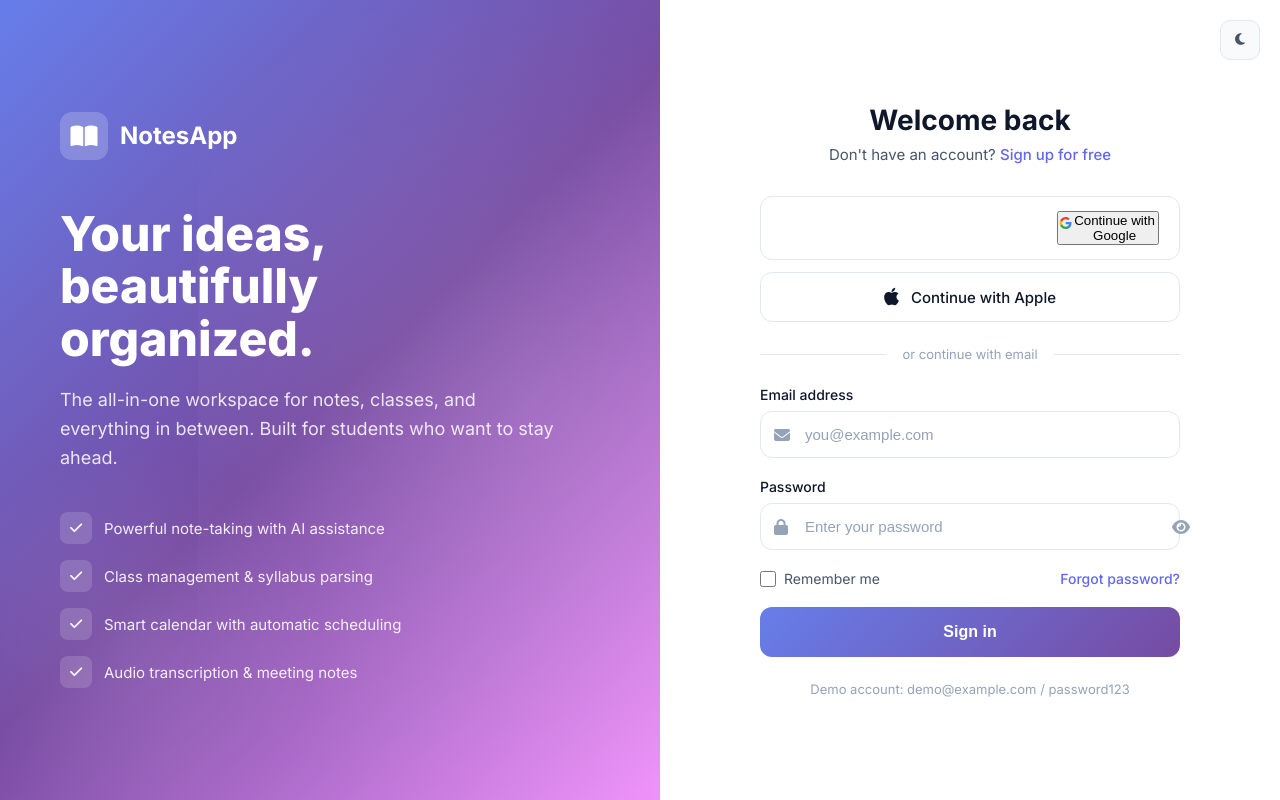
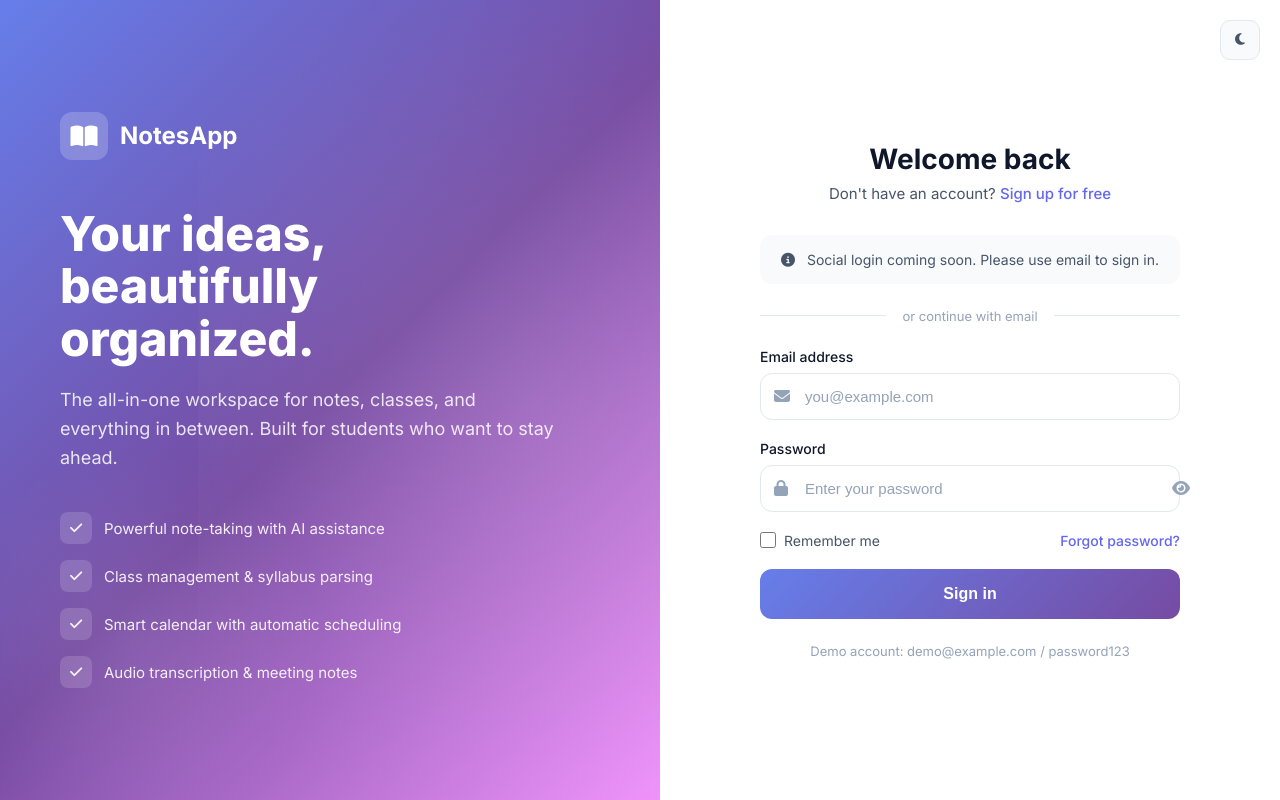
Before and after one commit to harrisonfrench/notes_app, a Flask app: page /auth/login in a window 1280 px wide. Run offline with Flask 3, Linux system fonts and the light colour scheme; some libraries are stand-ins or nearby versions.

Commit message:
Fix OAuth buttons to show gracefully when not configured
- Hide OAuth buttons when credentials not set
- Show friendly "Social login coming soon" message
- Prevent broken OAuth flow errors

Co-Authored-By: Claude Opus 4.5 <noreply@anthropic.com>

```diff
--- a/app/templates/auth/login.html
+++ b/app/templates/auth/login.html
@@ -578,27 +578,9 @@
                 <p>Don't have an account? <a href="/auth/signup">Sign up for free</a></p>
             </div>
 
-            <div class="oauth-buttons">
-                <!-- Google Sign-In Button Container -->
-                <div id="googleSignInBtn" class="oauth-btn google" style="position: relative;">
-                    <div id="g_id_onload"
-                         data-client_id=""
-                         data-context="signin"
-                         data-ux_mode="popup"
-                         data-callback="handleGoogleCredential"
-                         data-auto_prompt="false">
-                    </div>
-                    <div class="g_id_signin"
-                         data-type="standard"
-                         data-shape="rectangular"
-                         data-theme="outline"
-                         data-text="continue_with"
-                         data-size="large"
-                         data-width="100%"
-                         style="width: 100%;">
-                    </div>
-                    <!-- Fallback button when Google SDK not loaded -->
-                    <button class="oauth-btn-fallback" onclick="loginWithGoogleFallback()" style="display: none;">
+            <div class="oauth-buttons" id="oauthButtons">
+                <!-- Google Sign-In Button -->
+                <button class="oauth-btn google" id="googleBtn" onclick="loginWithGoogle()" style="display: none;">
                     <svg width="20" height="20" viewBox="0 0 24 24">
                         <path fill="#4285F4" d="M22.56 12.25c0-.78-.07-1.53-.2-2.25H12v4.26h5.92c-.26 1.37-1.04 2.53-2.21 3.31v2.77h3.57c2.08-1.92 3.28-4.74 3.28-8.09z"/>
                         <path fill="#34A853" d="M12 23c2.97 0 5.46-.98 7.28-2.66l-3.57-2.77c-.98.66-2.23 1.06-3.71 1.06-2.86 0-5.29-1.93-6.16-4.53H2.18v2.84C3.99 20.53 7.7 23 12 23z"/>
@@ -607,16 +589,15 @@
                     </svg>
                     Continue with Google
                 </button>
-                </div>
                 <!-- Apple Sign-In Button -->
-                <div id="appleid-signin"
-                     class="oauth-btn apple"
-                     data-color="white"
-                     data-border="true"
-                     data-type="continue"
-                     onclick="loginWithApple()">
+                <button class="oauth-btn apple" id="appleBtn" onclick="loginWithApple()" style="display: none;">
                     <i class="fab fa-apple"></i>
                     Continue with Apple
+                </button>
+                <!-- Message when OAuth not configured -->
+                <div id="oauthNotConfigured" class="oauth-notice" style="display: none; text-align: center; padding: 16px; background: var(--bg-secondary); border-radius: 12px; color: var(--text-secondary); font-size: 14px;">
+                    <i class="fas fa-info-circle" style="margin-right: 8px;"></i>
+                    Social login coming soon. Please use email to sign in.
                 </div>
             </div>
 
@@ -750,113 +731,76 @@
                 const res = await fetch('/auth/api/oauth/config');
                 oauthConfig = await res.json();
 
-                // Initialize Google Sign-In if enabled
+                let anyOAuthEnabled = false;
+
+                // Show Google button if enabled
                 if (oauthConfig.google_enabled && oauthConfig.google_client_id) {
-                    initGoogleSignIn(oauthConfig.google_client_id);
-                } else {
-                    // Show fallback button
-                    const fallback = document.querySelector('.oauth-btn-fallback');
-                    if (fallback) fallback.style.display = 'flex';
+                    document.getElementById('googleBtn').style.display = 'flex';
+                    anyOAuthEnabled = true;
                 }
 
-                // Initialize Apple Sign-In if enabled
+                // Show Apple button if enabled
                 if (oauthConfig.apple_enabled && oauthConfig.apple_client_id) {
-                    initAppleSignIn(oauthConfig.apple_client_id);
+                    document.getElementById('appleBtn').style.display = 'flex';
+                    anyOAuthEnabled = true;
+                }
+
+                // Show notice if no OAuth configured
+                if (!anyOAuthEnabled) {
+                    document.getElementById('oauthNotConfigured').style.display = 'block';
                 }
             } catch (err) {
-                console.log('OAuth config not available, using fallback');
+                console.log('OAuth config not available');
+                document.getElementById('oauthNotConfigured').style.display = 'block';
             }
         }
 
-        // Initialize Google Sign-In
-        function initGoogleSignIn(clientId) {
-            if (typeof google !== 'undefined' && google.accounts) {
-                // Update the data-client_id attribute
-                const container = document.getElementById('g_id_onload');
-                if (container) {
-                    container.setAttribute('data-client_id', clientId);
-                }
-
-                google.accounts.id.initialize({
-                    client_id: clientId,
-                    callback: handleGoogleCredential,
-                    auto_select: false,
-                    cancel_on_tap_outside: true
-                });
-
-                google.accounts.id.renderButton(
-                    document.getElementById('googleSignInBtn'),
-                    {
-                        theme: 'outline',
-                        size: 'large',
-                        width: '100%',
-                        text: 'continue_with'
-                    }
-                );
-            }
-        }
-
-        // Handle Google credential response
-        async function handleGoogleCredential(response) {
-            if (!response.credential) {
-                showError('Google sign-in failed. Please try again.');
+        // Google Sign-In using popup
+        function loginWithGoogle() {
+            if (!oauthConfig.google_client_id) {
+                showError('Google sign-in is not configured.');
                 return;
             }
 
-            try {
-                const res = await fetch('/auth/api/oauth/google', {
-                    method: 'POST',
-                    headers: { 'Content-Type': 'application/json' },
-                    body: JSON.stringify({ credential: response.credential })
-                });
+            // Use Google's OAuth popup flow
+            const clientId = oauthConfig.google_client_id;
+            const redirectUri = encodeURIComponent(window.location.origin + '/auth/oauth/google/callback');
+            const scope = encodeURIComponent('email profile openid');
+            const url = `https://accounts.google.com/o/oauth2/v2/auth?client_id=${clientId}&redirect_uri=${redirectUri}&response_type=code&scope=${scope}&access_type=offline&prompt=select_account`;
 
-                const data = await res.json();
-                if (data.success) {
-                    window.location.href = data.redirect;
-                } else {
-                    showError(data.error || 'Google login failed');
+            // Open popup
+            const width = 500;
+            const height = 600;
+            const left = (window.innerWidth - width) / 2;
+            const top = (window.innerHeight - height) / 2;
+
+            const popup = window.open(url, 'Google Sign In', `width=${width},height=${height},left=${left},top=${top}`);
+
+            // Check if popup was blocked
+            if (!popup) {
+                // Fallback to redirect
+                window.location.href = url;
             }
-            } catch (err) {
-                showError('Google login failed. Please try again.');
-            }
-        }
-
-        // Fallback Google login (redirect flow)
-        function loginWithGoogleFallback() {
-            if (oauthConfig.google_client_id) {
-                const redirectUri = encodeURIComponent(window.location.origin + '/auth/oauth/google/callback');
-                const scope = encodeURIComponent('email profile');
-                const url = `https://accounts.google.com/o/oauth2/v2/auth?client_id=${oauthConfig.google_client_id}&redirect_uri=${redirectUri}&response_type=code&scope=${scope}&access_type=offline`;
-                window.location.href = url;
-            } else {
-                showError('Google sign-in is not configured. Please use email login.');
-            }
-        }
-
-        // Initialize Apple Sign-In
-        function initAppleSignIn(clientId) {
-            if (typeof AppleID !== 'undefined') {
-                AppleID.auth.init({
-                    clientId: clientId,
-                    scope: 'name email',
-                    redirectURI: window.location.origin + '/auth/oauth/apple/callback',
-                    state: generateState(),
-                    usePopup: true
-                });
-            }
-        }
-
-        // Generate random state for Apple auth
-        function generateState() {
-            return Math.random().toString(36).substring(2, 15);
         }
 
         // Apple Sign-In handler
         async function loginWithApple() {
-            if (typeof AppleID !== 'undefined' && oauthConfig.apple_enabled) {
+            if (!oauthConfig.apple_client_id) {
+                showError('Apple sign-in is not configured.');
+                return;
+            }
+
+            if (typeof AppleID !== 'undefined') {
                 try {
+                    AppleID.auth.init({
+                        clientId: oauthConfig.apple_client_id,
+                        scope: 'name email',
+                        redirectURI: window.location.origin + '/auth/oauth/apple/callback',
+                        state: Math.random().toString(36).substring(2, 15),
+                        usePopup: true
+                    });
+
                     const data = await AppleID.auth.signIn();
-                    // data contains authorization object with id_token, code, etc.
 
                     const res = await fetch('/auth/api/oauth/apple', {
                         method: 'POST',
@@ -864,7 +808,7 @@
                         body: JSON.stringify({
                             id_token: data.authorization.id_token,
                             code: data.authorization.code,
-                            user: data.user  // Only present on first sign-in
+                            user: data.user
                         })
                     });
 
@@ -880,7 +824,7 @@
                     }
                 }
             } else {
-                showError('Apple sign-in is not configured. Please use email login.');
+                showError('Apple Sign-In SDK not loaded.');
             }
         }
 
```
Also changed, not shown: app/templates/auth/signup.html (+57 -57 lines). Lines whose indentation alone changed are shown as unchanged.
